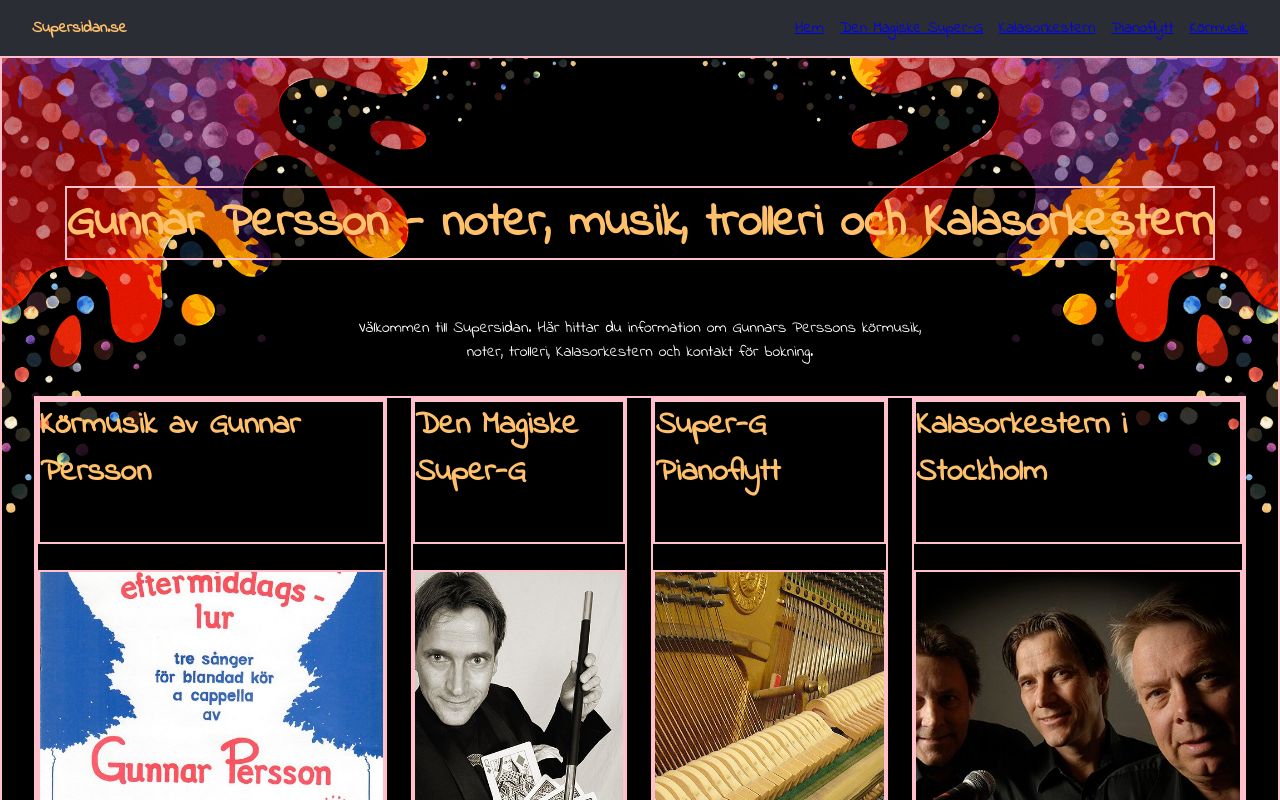
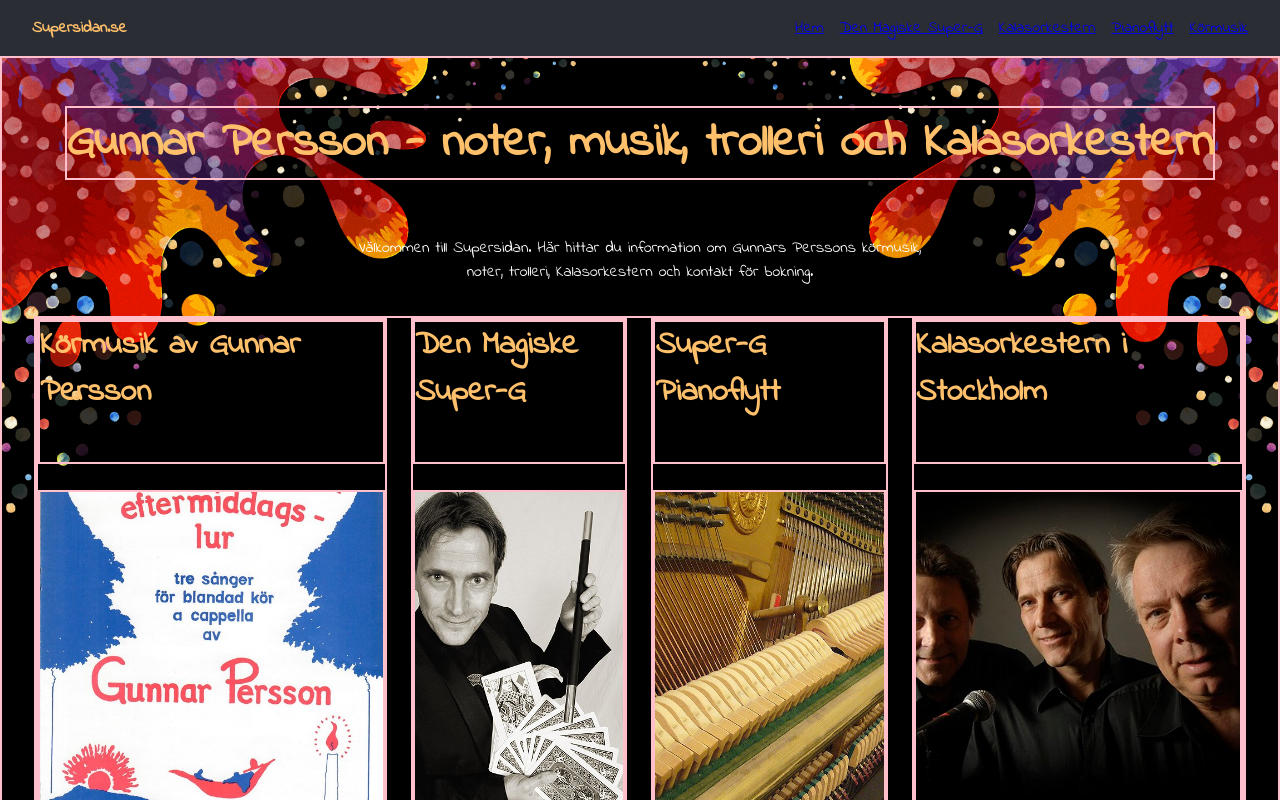
Before and after one commit to robinruden/supersidan, a React (Vite) app: page / in a window 1280 px wide. Shown: the top 800 px of the page. Built offline with nearby package versions, Linux system fonts and the light colour scheme.

Commit message:
reduced some margin-top for .home h1 and h2

```diff
--- a/src/styles/home.css
+++ b/src/styles/home.css
@@ -10,7 +10,7 @@
 }
 
 .home h1, .home h2 {
-  margin-top: 8rem;
+  margin-top: 3rem;
   text-align: center;
   color: var(--yellow);
   font-family: 'Superfonten';
```
